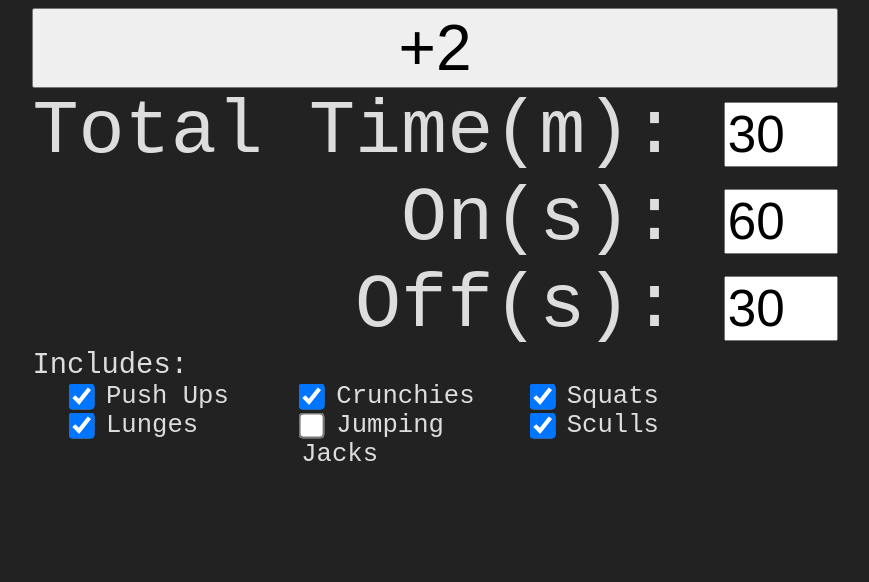
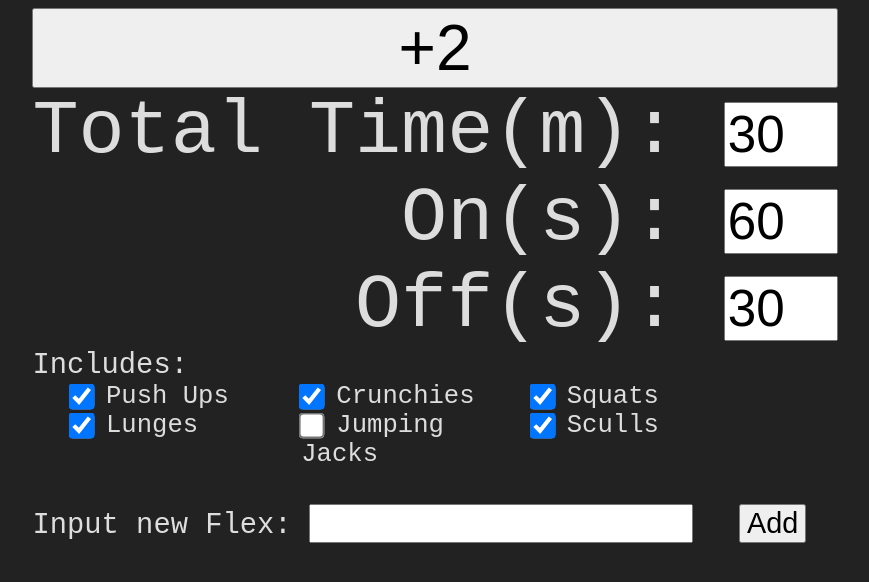
Before and after one commit to kkuhn3/swords-dance, a plain HTML site: page index.html in a window 1280 px wide. Shown: the whole page, without its empty margins (205-1074 px from the left). Drawn offline with Linux system fonts and the light colour scheme.

Commit message:
add a way to add custom flexes, remove sound effects.

```diff
--- a/index.css
+++ b/index.css
@@ -24,6 +24,7 @@ html {
 	font-size: 6vw;
 	display: flex;
 	justify-content: center;
+	user-select: none;
 }
 
 .textInput {
@@ -57,3 +58,10 @@ span {
 	font-family:'digital-clock-font';
 	src: url('digital-7 (mono).ttf');
 }
+
+#newFlex {
+    font-size: 2.25vw;
+}
+#newFlexButton {
+	font-size: 2.25vw;
+}
--- a/index.html
+++ b/index.html
@@ -14,7 +14,7 @@
 			<label for="offTime">&nbsp;&nbsp;&nbsp;&nbsp;&nbsp;&nbsp;&nbsp;Off(s):</label>
 			<input type="text" class="textInput" id="offTime" value="30"><br>
 			<span>Includes:</span><br>
-			<div class=checkable>
+			<div id="checkables" class=checkable>
 				<div class=col>
 					<input class="checkablebox" type="checkbox" checked=true id="pushUpCheck" value="Push Ups">
 					<label for="pushUpCheck"> Push Ups</label><br>
@@ -39,7 +39,11 @@
 					<input class="checkablebox" type="checkbox" checked=true id="SkullsCheck" value="Sculls">
 					<label for="ScullsCheck"> Sculls</label><br>
 				</div>
-			</div>
+			</div><br>
+			<span>Input new Flex: </span>
+			<input type="textarea" id="newFlex" onkeydown="if (event.keyCode == 13) { addFlex(newFlex.value) }">
+			<input type="button" id="newFlexButton" value="Add" onclick="addFlex(newFlex.value)"/>
+
 		</div>
 		<div id="post">
 			<span id="timer">30</span>
--- a/index.js
+++ b/index.js
@@ -2,8 +2,26 @@ let loFlexes = [];
 let rotatingloFlexes = [];
 let totalSeconds = 0;
 let upcomingFlex = "";
-let startAudio = new Audio("DDStart.mp3");
-let endAudio = new Audio("RSEVictory.mp3");
+
+function addFlex(flexName) {
+	if (newFlex.value) {
+		let sanatizedName = newFlex.value.replace(/[^a-zA-Z0-9 ]+/g, "").substring(0, 11);
+		let spaceless = sanatizedName.replace(" ", "");
+		if (sanatizedName && spaceless) {
+			let newDiv = `
+				<div class=col>
+					<input class="checkablebox" type="checkbox" checked=true id="` + sanatizedName + `" + value="` + sanatizedName + `">
+					<label for="` + sanatizedName + `"> ` + sanatizedName + `</label><br>
+				</div>
+			`;
+			checkables.innerHTML += newDiv;
+			newFlex.value = "";
+		}
+		else {
+			alert("" + newFlex.value + " is not valid, please enter atleast one alphanumeric character.")
+		}
+	}
+}
 
 function antiToAd() {
 	const checkboxes = document.querySelectorAll('input[type=checkbox]:checked')
@@ -49,10 +67,6 @@ function nextBreak() {
 		totalSeconds = totalSeconds + 1;
 
 		timer.innerHTML = offTime.value - setSeconds;
-		if(timer.innerHTML == 4) {
-			startAudio.play();
-		}
-
 		if(setSeconds >= offTime.value) {
 			clearInterval(interval);
 			nextFlex();
@@ -74,10 +88,6 @@ function nextFlex() {
 		totalSeconds = totalSeconds + 1;
 
 		timer.innerHTML = onTime.value - setSeconds;
-		if(timer.innerHTML == 1) {
-			endAudio.play();
-		}
-
 		if(setSeconds >= onTime.value) {
 			clearInterval(interval);
 			nextBreak();
```
Also changed, not shown: digital-7 (mono).ttf (deleted), 2 other files.
